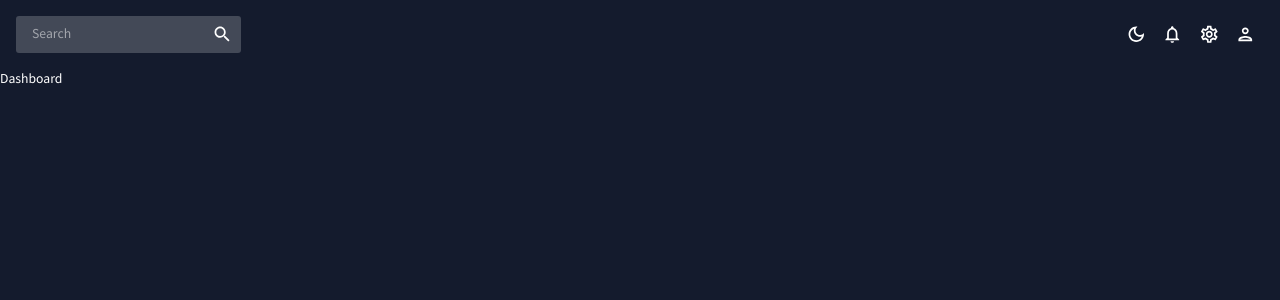
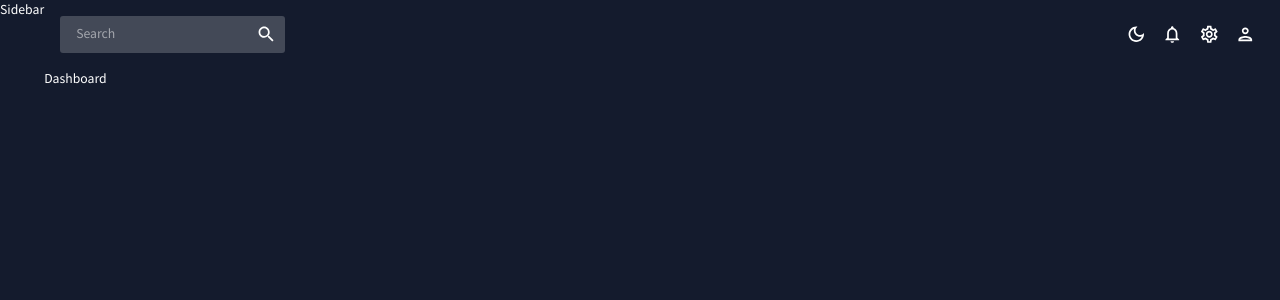
Before and after one commit to Coldest-Out/react-prodashboard, a React (Vite) app: page / in a window 1280 px wide. Shown: the top 300 px of the page. Built offline with nearby package versions, Linux system fonts and the light colour scheme.

Commit message:
beginnings of sidebar added

```diff
--- a/src/App.jsx
+++ b/src/App.jsx
@@ -3,6 +3,7 @@ import { CssBaseline, ThemeProvider } from '@mui/material';
 import { Routes, Route } from 'react-router-dom';
 import Topbar from './scenes/global/Topbar';
 import Dashboard from './scenes/dashboard';
+import Sidebar from './scenes/global/Sidebar';
 // import Sidebar from './scenes/global/Sidebar';
 // import Team from './scenes/global/team';
 // import Invoices from './scenes/global/invoices';
@@ -24,6 +25,7 @@ function App() {
       <ThemeProvider theme={theme}>
         <CssBaseline />
           <div className="app">
+            <Sidebar />
             <main className="content">
               <Topbar />
               <Routes>
--- a/src/scenes/global/Sidebar.jsx
+++ b/src/scenes/global/Sidebar.jsx
@@ -1,3 +1,6 @@
+import { useState } from 'react';
+import { ProSidebar, Menu, MenuItem } from 'react-pro-sidebar';
+
 const Sidebar = () => {
 	return <div>Sidebar</div>
 };
```
